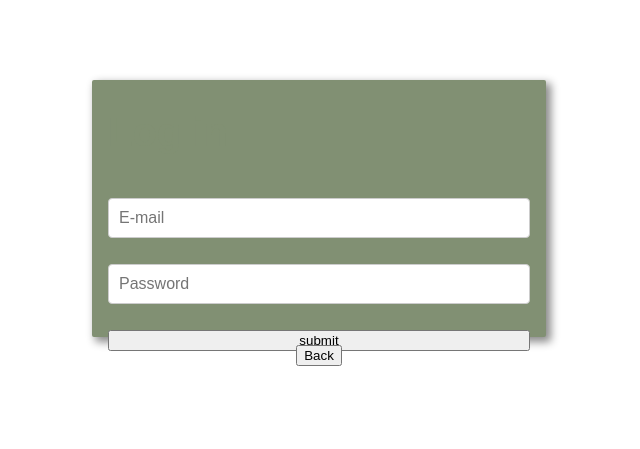
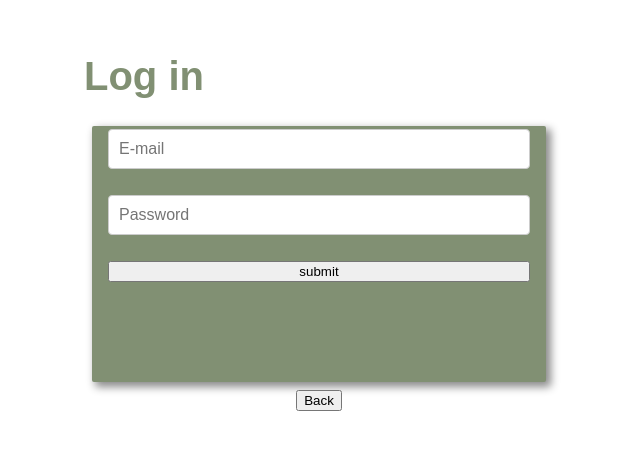
Before and after one commit to hollyniquette/lets-get-local, a React (Vite) app in the folder client/: page /login in a window 1280 px wide. Shown: the part 381-830 px from the top of the page, without its empty margins (321-961 px from the left). Built offline with nearby package versions, Linux system fonts and the light colour scheme.

Commit message:
Update Login.jsx

```diff
--- a/client/src/components/Login.jsx
+++ b/client/src/components/Login.jsx
@@ -5,8 +5,8 @@ export default function Login() {
   return (
     <div className='form-wrapper'>
     <form>
+   <h1>Log in</h1>
       <div className="card">
-        <h1>Log in</h1>
         <input className="input" type="text" placeholder='E-mail'></input>
         <input className="input" type="text" placeholder='Password'></input>
         <button id="login-submit">submit</button>
```
